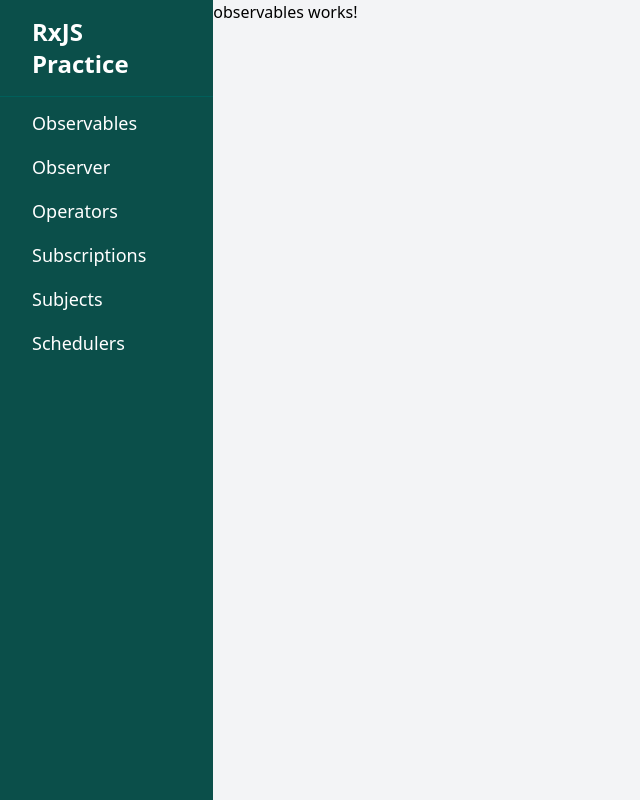
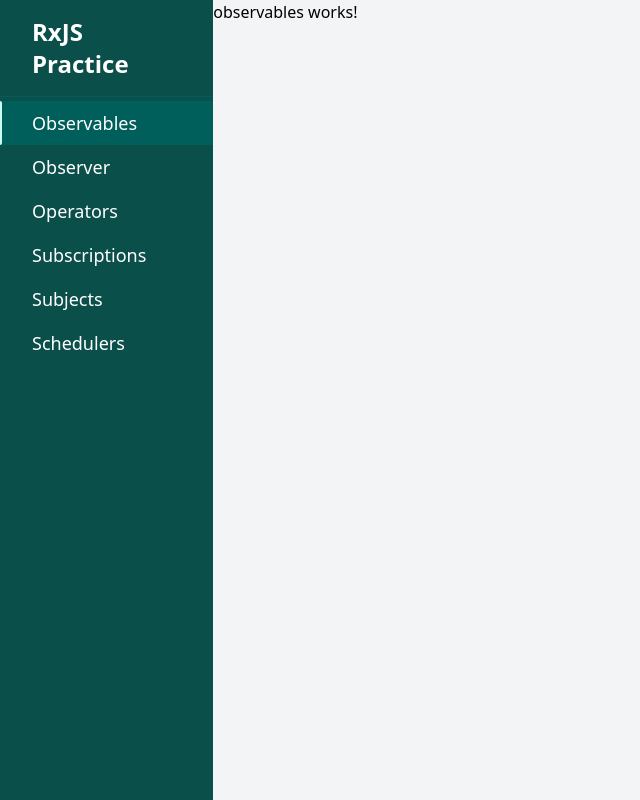
Before and after one commit to tajnur007/Practices, an Angular app in the folder rxjs-with-angular/: page /observables in a window 1280 px wide. Shown: the whole page, without its empty margins (0-640 px from the left). Built offline with nearby package versions, Linux system fonts and the light colour scheme.

Commit message:
[rxjs-with-angular]: Add routing active state

```diff
--- a/rxjs-with-angular/src/shared/main-layout/main-layout.component.css
+++ b/rxjs-with-angular/src/shared/main-layout/main-layout.component.css
@@ -0,0 +1,10 @@
+.active::before {
+  content: '';
+  position: absolute;
+  top: 0px;
+  left: 0px;
+  height: 100%;
+  width: 2px;
+  border-radius: 0 2px 2px 0;
+  background-color: #cbfbf1;
+}
--- a/rxjs-with-angular/src/shared/main-layout/main-layout.component.html
+++ b/rxjs-with-angular/src/shared/main-layout/main-layout.component.html
@@ -6,7 +6,8 @@
     <nav>
       <ul *ngFor="let navItem of navItems">
         <li
-          class="py-2 px-8 hover:bg-teal-800 transition-all duration-200 cursor-pointer text-lg"
+          class="py-2 px-8 hover:bg-teal-800 transition-all duration-200 cursor-pointer text-lg relative"
+          [ngClass]="{'bg-teal-800 active': isActive(navItem.route)}"
           (click)="navigateTo(navItem.route)">
           {{navItem.name}}
         </li>
--- a/rxjs-with-angular/src/shared/main-layout/main-layout.component.ts
+++ b/rxjs-with-angular/src/shared/main-layout/main-layout.component.ts
@@ -38,7 +38,11 @@
 
   constructor(private router: Router) {}
 
-  navigateTo(url: string) {
+  isActive(url: string): boolean {
+    return this.router.url.includes(url);
+  }
+
+  navigateTo(url: string): void {
     this.router.navigateByUrl(url);
   }
 
```
